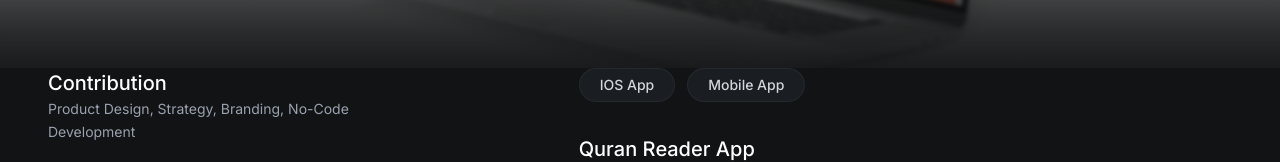
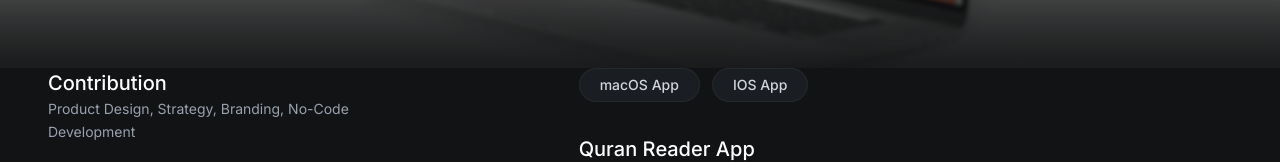
Before and after one commit to 1xcoder-1/tayyab_p, a React (Vite) app: page /projects/quran-reader in a window 1280 px wide. Shown: the part 508-670 px from the top of the page. Built offline with nearby package versions, Linux system fonts and the light colour scheme; a web font is replaced by a local one.

Commit message:
Update project tags for TruckerPathAppPage

```diff
--- a/src/pages/sub-project-pages/TruckerPathAppPage.tsx
+++ b/src/pages/sub-project-pages/TruckerPathAppPage.tsx
@@ -11,7 +11,7 @@
 const TruckerPathAppPage = () => {
   const projectDetails = {
     title: "Quran Reader App",
-    tags: ["IOS App", "Mobile App"],
+    tags: ["macOS App", "IOS App"],
     description: "Focus on improving the CTR of various scenario entrances and the final conversion rate of Fuel Purchase reservations.",
     image: qimg3,
     role: "Product Design, Strategy, Branding, No-Code Development",
```
